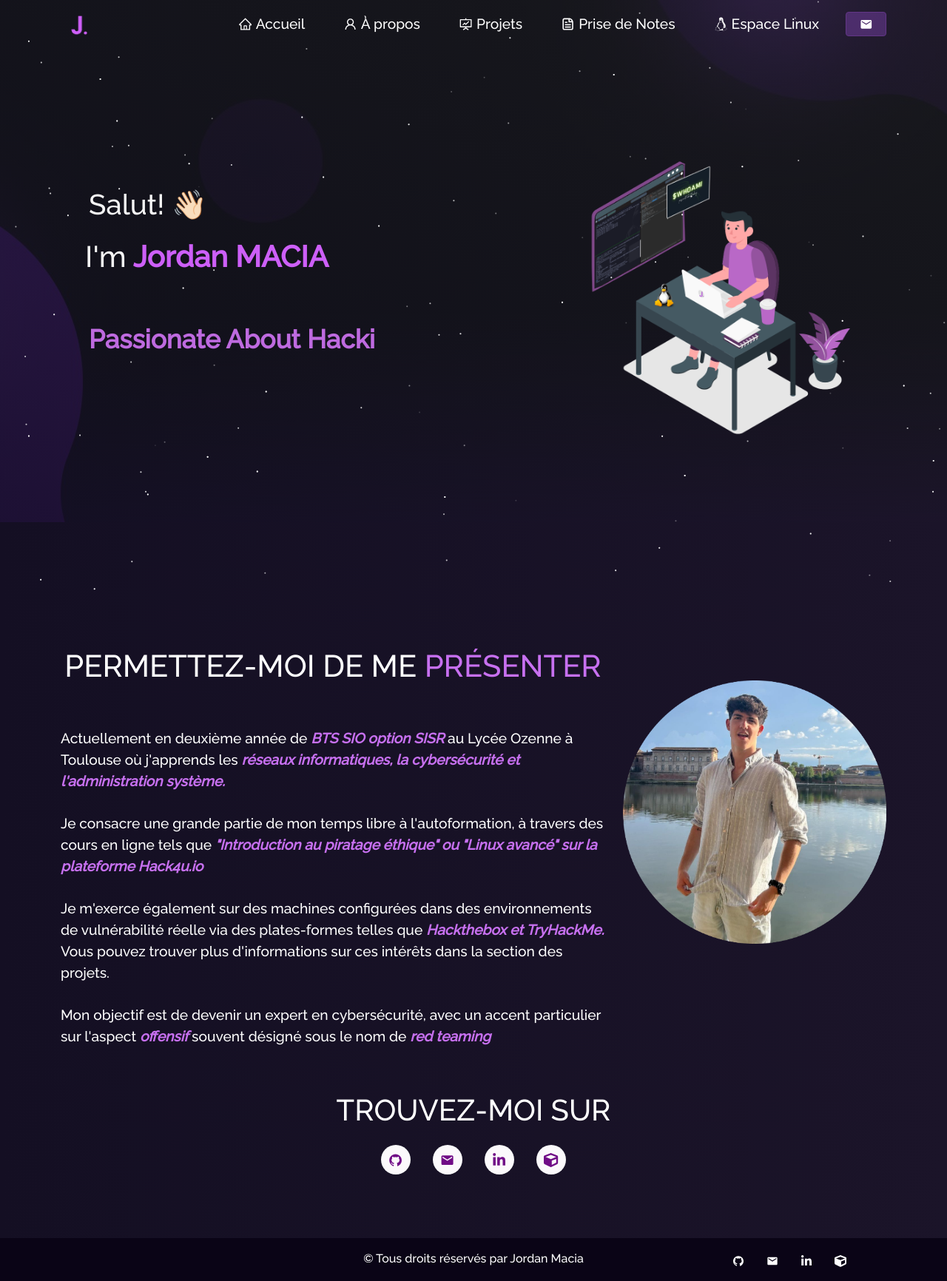
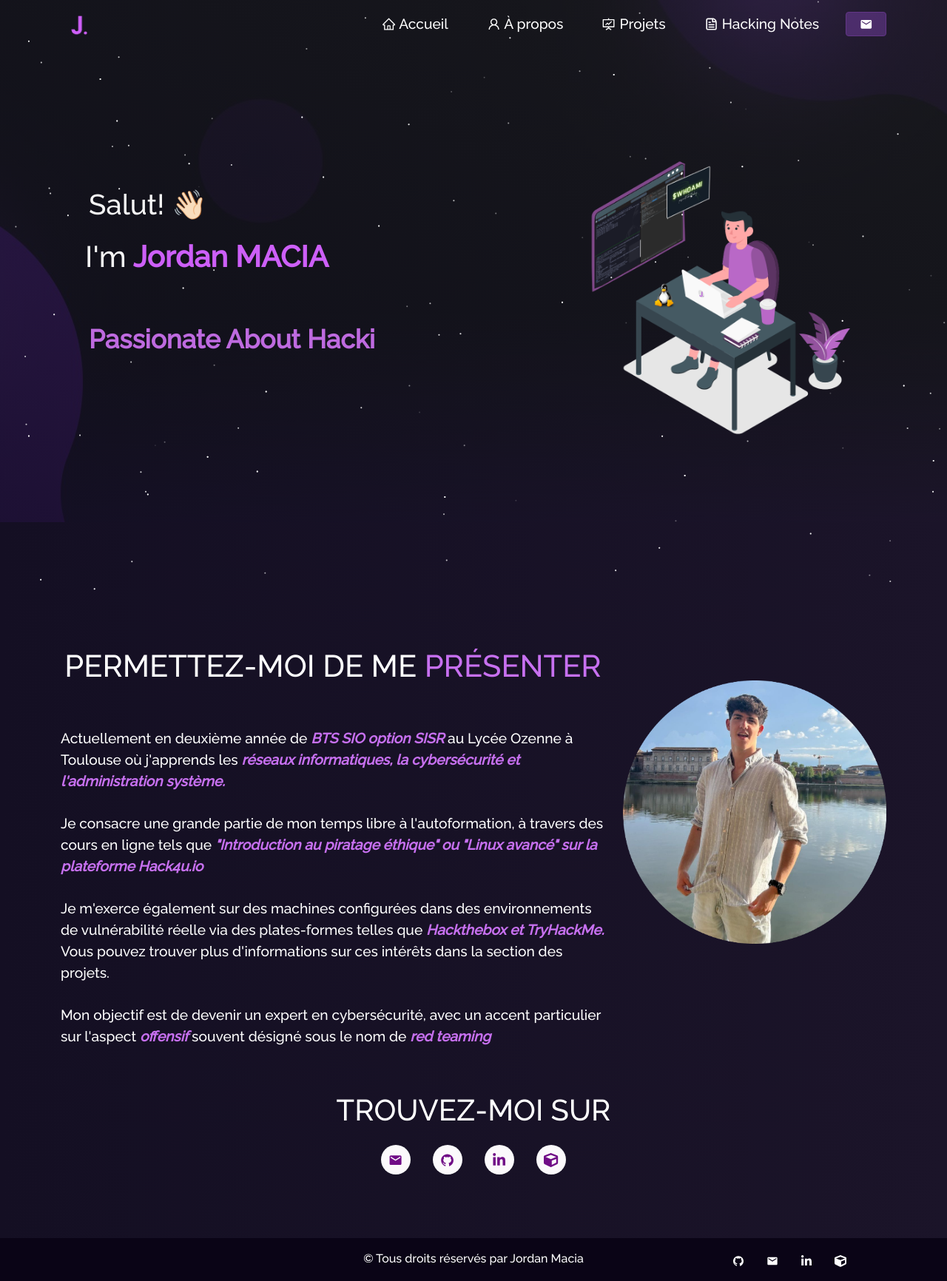
Before and after one commit to Jordanmacia/jordanmacia.github.io, a React (Create React App) app: page / in a window 1280 px wide. Shown: the whole page at 74% size. Built offline with nearby package versions, Linux system fonts and the light colour scheme.

Commit message:
Portfolio

```diff
--- a/package.json
+++ b/package.json
@@ -58,6 +58,6 @@
     "@babel/preset-env": "^7.23.2",
     "@babel/preset-react": "^7.22.15",
     "babel-loader": "^9.1.3",
-    "gh-pages": "^6.0.0"
+    "gh-pages": "^6.1.0"
   }
 }
--- a/src/components/Home/Home2.js
+++ b/src/components/Home/Home2.js
@@ -66,6 +66,14 @@ function Home2() {
           <Col md={12} className="home-about-social">
             <h1>TROUVEZ-MOI SUR</h1>
             <ul className="home-about-social-links">
+            <li className="social-icons">
+                <a
+                  href="mailto:jordanmacia@protonmail.com"
+                  className="icon-colour home-social-icons"
+                >
+                  <MdEmail /> {/* Use the email icon */}
+                </a>
+              </li>
               <li className="social-icons">
                 <a
                   href="https://github.com/jordanmacia"
@@ -76,14 +84,7 @@ function Home2() {
                    <AiFillGithub />
                 </a>
               </li>
-              <li className="social-icons">
-                <a
-                  href="mailto:jordanmacia@protonmail.com"
-                  className="icon-colour home-social-icons"
-                >
-                  <MdEmail /> {/* Use the email icon */}
-                </a>
-              </li>
+
               <li className="social-icons">
                 <a
                   href="https://www.linkedin.com/in/jordanmacia/"
--- a/src/components/Navbar.js
+++ b/src/components/Navbar.js
@@ -85,21 +85,9 @@ function NavBar() {
 
             <Nav.Item>
             <Nav.Link href="https://hacking-notes-jordan.gitbook.io/notes/" target="_blank">
-         <CgFileDocument style={{ marginBottom: "2px" }} /> Prise de Notes
+         <CgFileDocument style={{ marginBottom: "2px" }} /> Hacking Notes
             </Nav.Link>
           </Nav.Item>
-
-
-
-            <Nav.Item>
-              <Nav.Link
-                as={Link}
-                to="/"
-                onClick={() => updateExpanded(false)}
-              >
-                <DiLinux style={{ marginBottom: "2px" }} /> Espace Linux
-              </Nav.Link>
-            </Nav.Item>
 
             <Nav.Item className="fork-btn">
               <Button
--- a/src/components/Projects/Projects.js
+++ b/src/components/Projects/Projects.js
@@ -27,7 +27,7 @@ function Projects() {
               title="HackTheBox & TryHackMe"
               description={
                 <div style={{ color: "white" }}>
-                <strong className="purple">HackTheBox </strong> et <strong className="purple">TryHackMe</strong> et  sont deux plateformes sur lesquelles je m'entraîne régulièrement, en affrontant des environnements réels qui présentent diverses situations et défis, tels que l'exploitation de vulnérabilités, la résolution d'énigmes de sécurité et l'élévation de privilèges.
+                <strong className="purple">HackTheBox </strong> et <strong className="purple">TryHackMe</strong> sont deux plateformes sur lesquelles je m'entraîne régulièrement, en affrontant des environnements réels qui présentent diverses situations et défis, tels que l'exploitation de vulnérabilités, la résolution d'énigmes de sécurité et l'élévation de privilèges.
                 </div>
               }
               cubeLink="https://app.hackthebox.com/profile/1345367"
```
Also changed, not shown: 1 other file (tests, documents, lock files or other folders).
